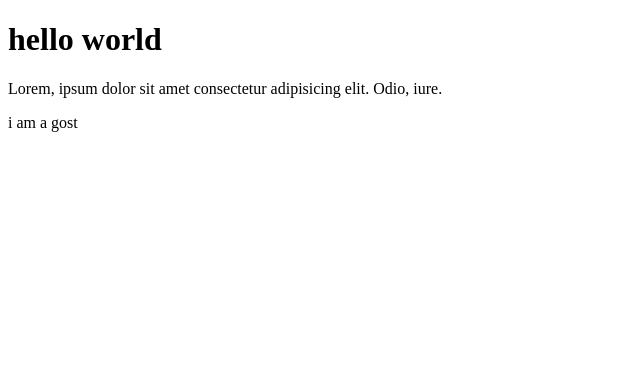
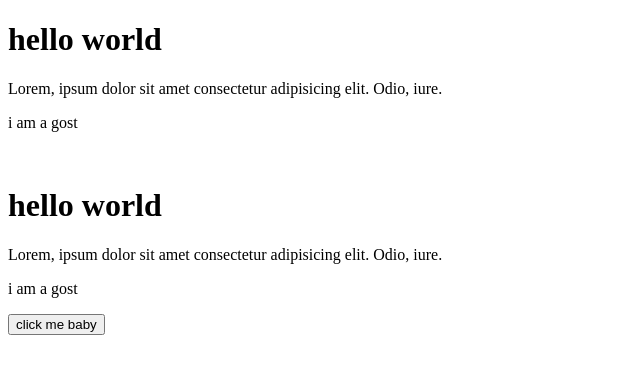
Before and after one commit to banglatoriq/proprogramming_first, a plain HTML site: page index.html in a window 1280 px wide. Shown: the whole page, without its empty margins (0-640 px from the left). Drawn offline with Linux system fonts and the light colour scheme.

Commit message:
new buttone added

```diff
--- a/index.html
+++ b/index.html
@@ -9,5 +9,10 @@
     <h1>hello world</h1>
     <p>Lorem, ipsum dolor sit amet consectetur adipisicing elit. Odio, iure.</p>
     <p>i am a gost</p>
+    <br>
+    <h1>hello world</h1>
+    <p>Lorem, ipsum dolor sit amet consectetur adipisicing elit. Odio, iure.</p>
+    <p>i am a gost</p>
+    <button>click me baby</button>
 </body>
 </html>
```
